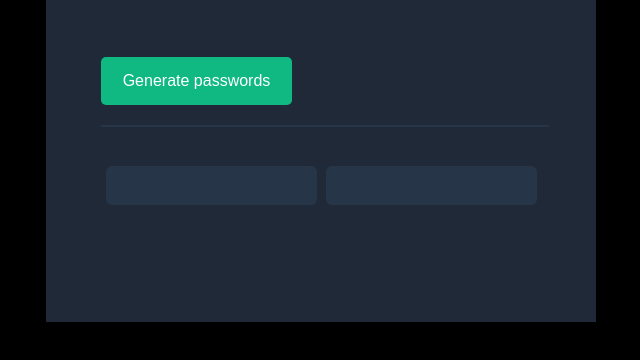
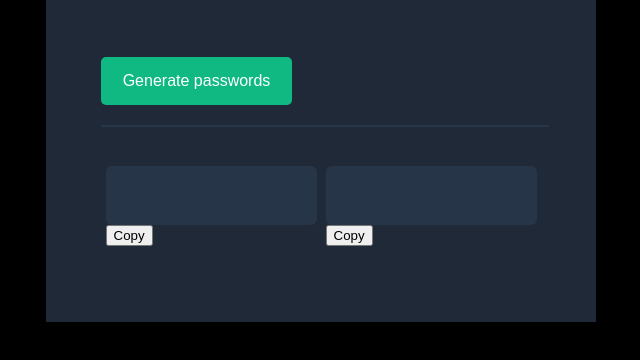
Before and after one commit to TheWindTraveler/password-generator, a plain HTML site: page index.html in a window 1280 px wide. Shown: the part 278-638 px from the top of the page, without its empty margins (319-959 px from the left). Drawn offline with Linux system fonts and the light colour scheme.

Commit message:
add: copy to clipboard

```diff
--- a/index.css
+++ b/index.css
@@ -74,4 +74,7 @@ body{
     width: 211px;
     height: 39px;
     border-radius: 6px;
+    text-align: center;
+    font-size: 15px;
+    padding-top: 20px;
 }
--- a/index.html
+++ b/index.html
@@ -18,8 +18,14 @@
         <div class="separator"></div>
         <!-- Generate Password Field -->
         <div class="generate-password-container">
-            <div class="generate-password-fields" id="first-password-box"></div>
-            <div class="generate-password-fields" id="second-password-box"></div>
+            <div class="password-block">
+                <div class="generate-password-fields" id="first-password-box"></div>
+                <button onclick="copyToClipBoard('first-password-box')">Copy</button>
+            </div>
+            <div class="password-block">
+                <div class="generate-password-fields" id="second-password-box"></div>
+                <button onclick="copyToClipBoard('second-password-box')">Copy</button>
+            </div>
         </div>
         </div>
     </section>
```
